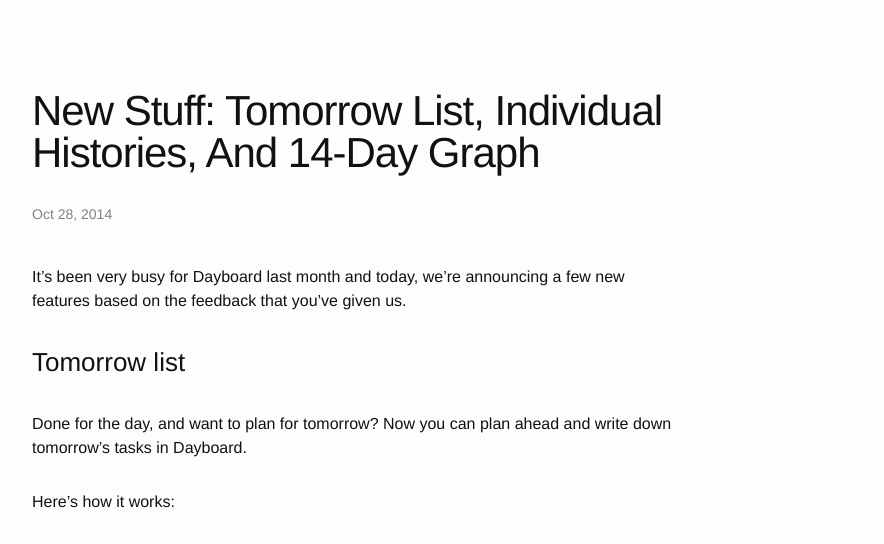
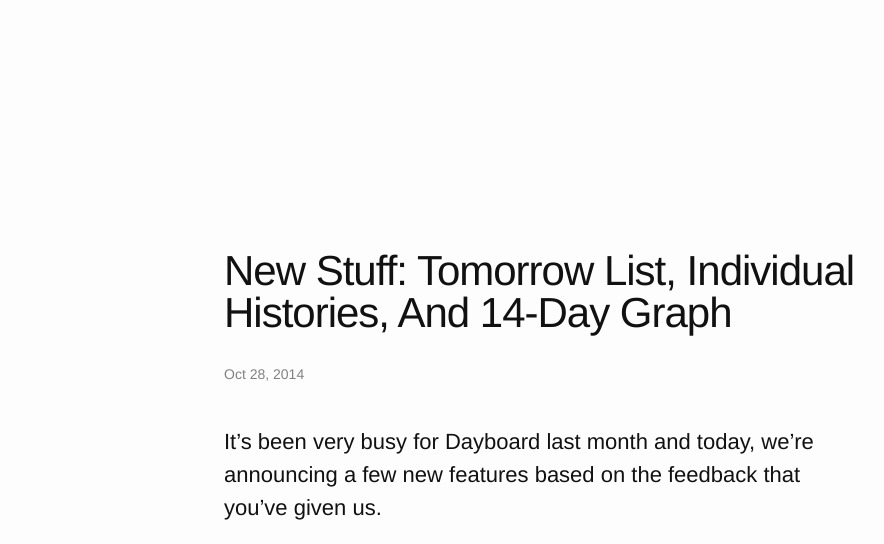
Before and after one commit to dayboard/blog, a Jekyll site: the page built from _posts/tumblr/2014-10-27-new-stuff-tomorrow-list-individual-histories.html, in a window 1280 px wide. Shown: the part 100-644 px from the top of the page, without its empty margins (96-980 px from the left). Built offline with Jekyll 4.4.1, drawn with Linux system fonts in a browser that asks for light colours; nearby versions of some CDN libraries; grey boxes are pictures that could not be loaded.

Commit message:
Increased font size of post content + centered post content + gave space for post-header-img

```diff
--- a/_sass/_layout.scss
+++ b/_sass/_layout.scss
@@ -283,8 +283,10 @@
 
 /*** Posts */
 .post {
-  margin: 7% 35% 5% 10%;
-  padding-right: 50px;
+  margin: 0 auto;
+  max-width: 50%;
+  position: relative;
+  top: 250px;
 
   .post-header { margin-bottom: 40px; }
 
@@ -298,6 +300,7 @@
 
   .post-content {
     margin-bottom: $spacing-unit;
+    font-size: 22px;
 
     h2 {
       font-size: 32px;
```
